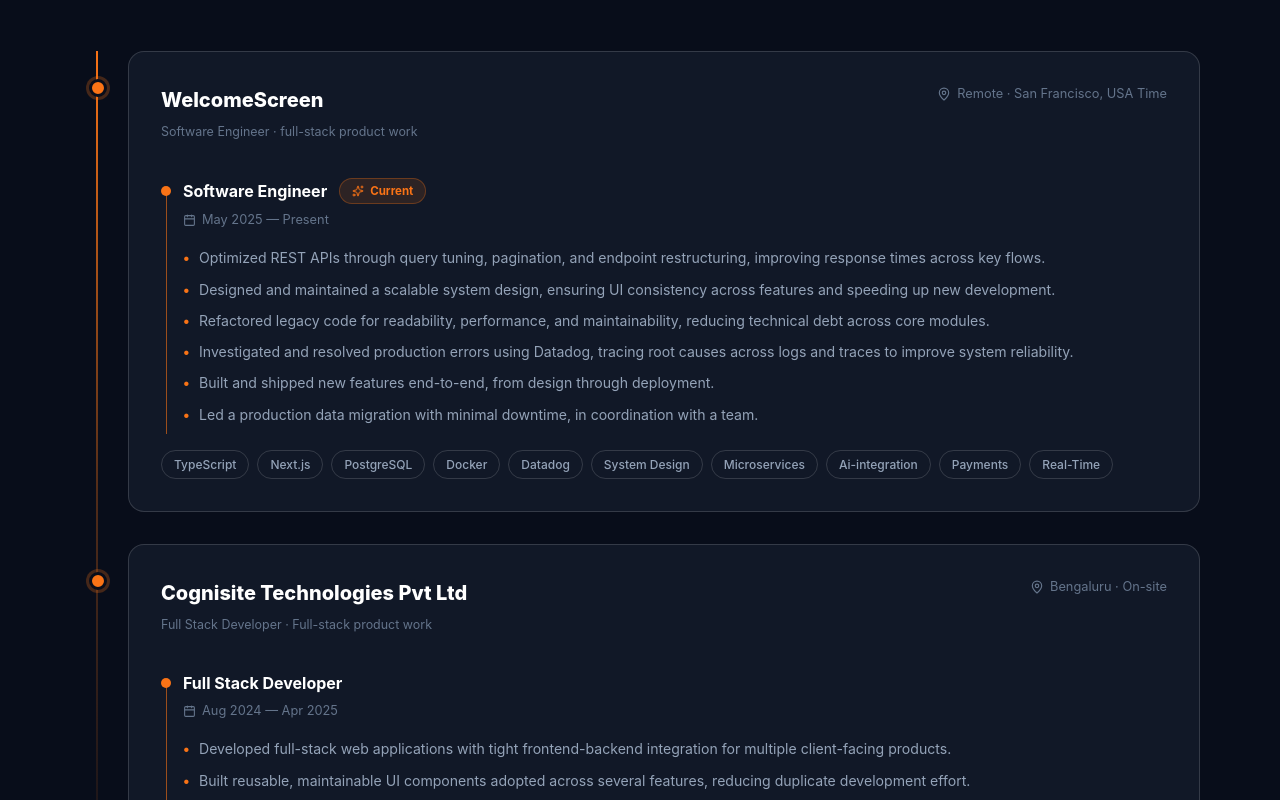
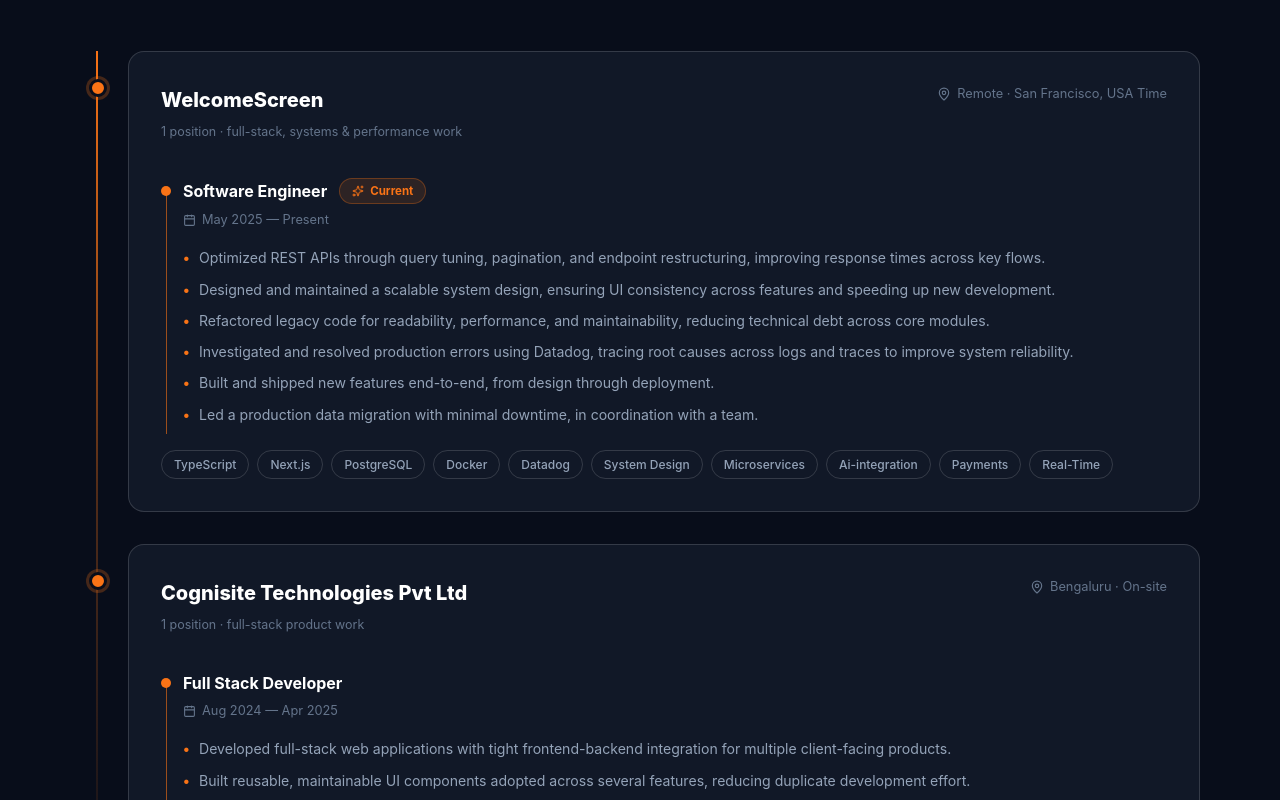
Before and after one commit to kundan761/kundan761.github.io, a React (Create React App) app: page / in a window 1280 px wide. Shown: the part 3440-4240 px from the top of the page. Built offline with nearby package versions, Linux system fonts and the light colour scheme; the HTML template or start-up script is replaced by a standard one.

Commit message:
update the footer and experience content

```diff
--- a/src/Components/Footer.jsx
+++ b/src/Components/Footer.jsx
@@ -25,9 +25,10 @@
             <span className="text-[1.35rem] font-extrabold text-text-primary tracking-wide">
               {profile.shortName || 'Kundan'} <span className="text-accent">Suraj</span>
             </span>
-            <span className="text-[0.9rem] text-text-secondary max-w-[350px] leading-relaxed">
-              Building scalable systems, optimizing performance, and shipping full-stack products end-to-end.
-            </span>
+            <div className="text-[0.9rem] text-text-secondary max-w-[350px] leading-relaxed flex flex-col mt-1">
+              <span className="font-bold text-text-primary/90 mb-0.5">Software Engineer</span>
+              <span>Building scalable, full-stack products — end to end.</span>
+            </div>
           </div>
 
           {/* Social Links */}
--- a/src/data/experience.js
+++ b/src/data/experience.js
@@ -2,7 +2,7 @@
   {
     company: 'WelcomeScreen',
     location: 'Remote · San Francisco, USA Time',
-    positionsLabel: 'Software Engineer · full-stack product work',
+    positionsLabel: '1 position · full-stack, systems & performance work',
     skills: ['TypeScript', 'Next.js', 'PostgreSQL', 'Docker', 'Datadog', 'System Design', 'Microservices', 'Ai-integration', 'Payments', 'Real-Time'],
     roles: [
       {
@@ -23,7 +23,7 @@
   {
     company: 'Cognisite Technologies Pvt Ltd',
     location: 'Bengaluru · On-site',
-    positionsLabel: 'Full Stack Developer · Full-stack product work',
+    positionsLabel: '1 position · full-stack product work',
     skills: ['JavaScript', 'React.js', 'Node.js', 'Express.js', 'Mysql', 'BootStrap', 'AWS', 'HTML & CSS', 'Git'],
     roles: [
       {
```
